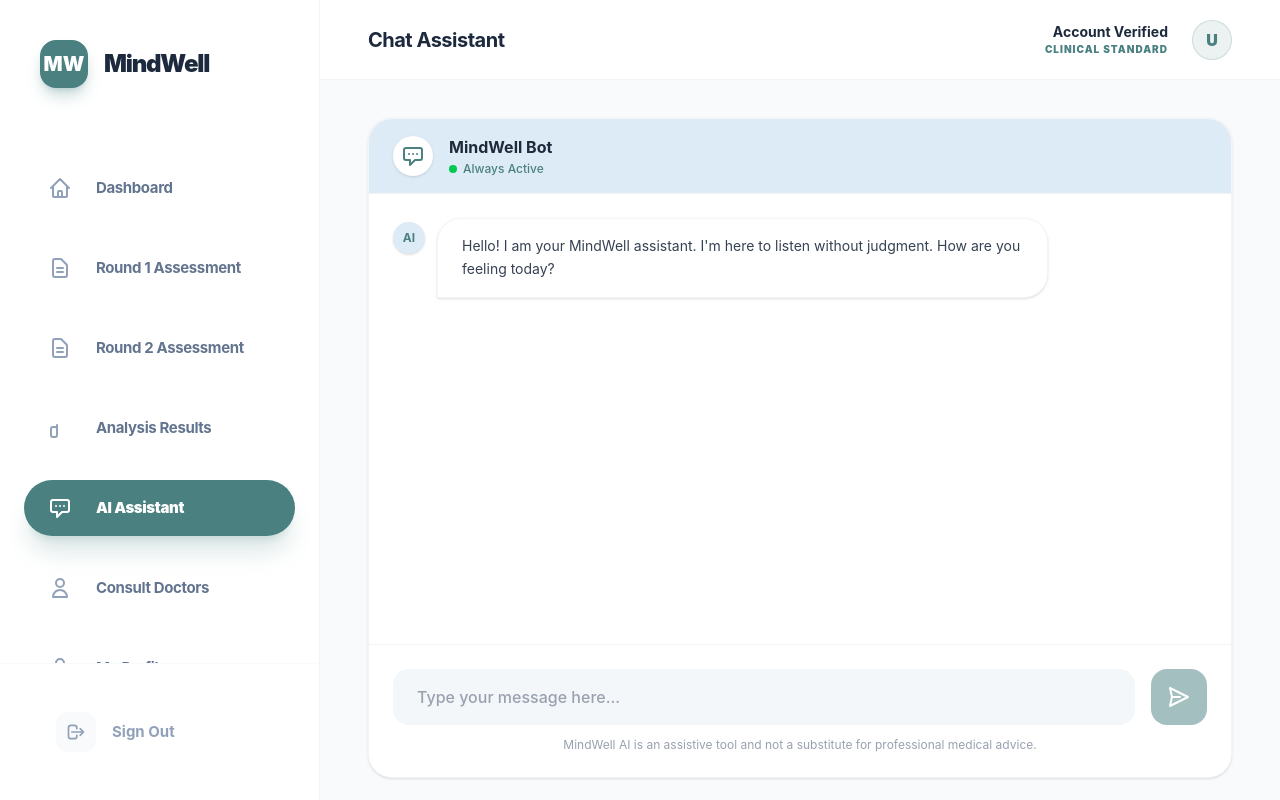
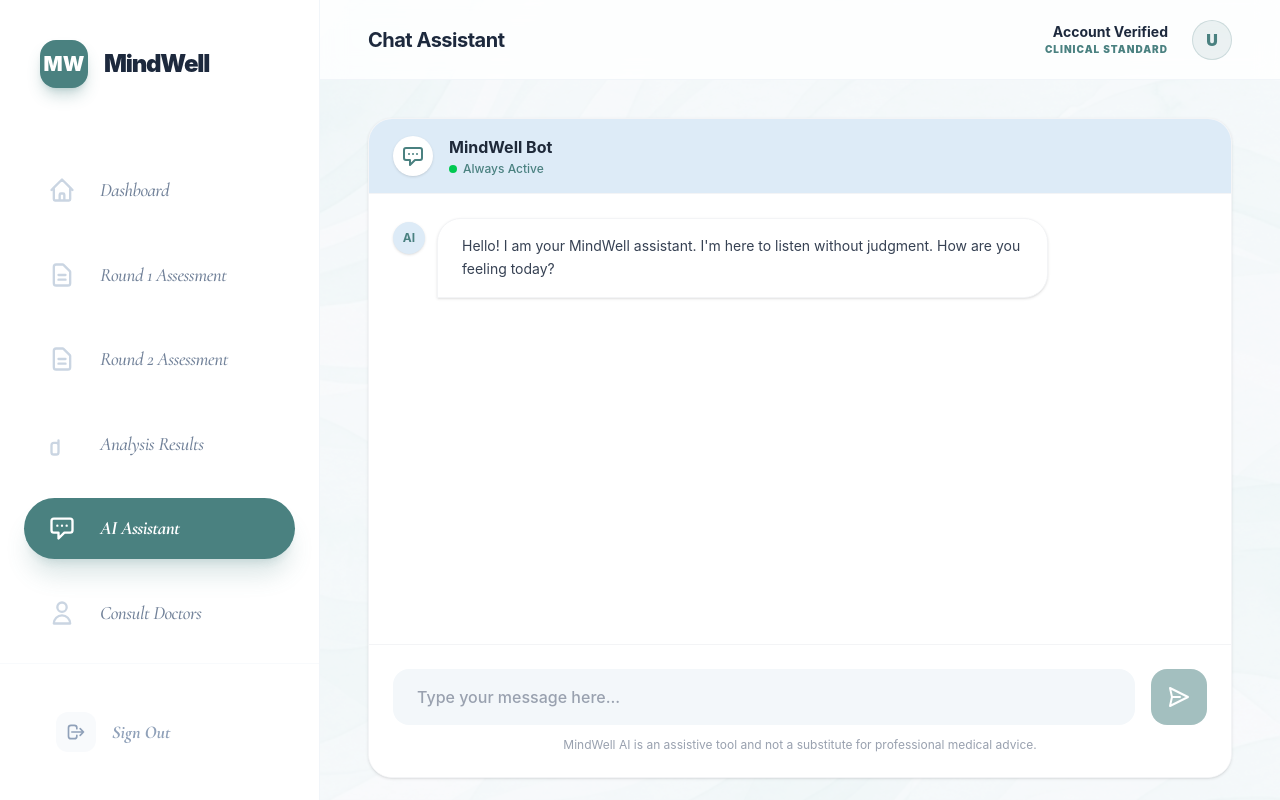
Before and after one commit to GauriTh06/mental-health, a React (Vite) app in the folder client/: page /chat in a window 1280 px wide. Built offline with nearby package versions, Linux system fonts and the light colour scheme; sample sign-in values are in the browser's storage.

Commit message:
UI Refinement: Enhanced sidebar typography and dashboard background

```diff
--- a/client/index.html
+++ b/client/index.html
@@ -1,13 +1,21 @@
 <!doctype html>
 <html lang="en">
+
 <head>
   <meta charset="UTF-8" />
   <link rel="icon" type="image/svg+xml" href="/vite.svg" />
   <meta name="viewport" content="width=device-width, initial-scale=1.0" />
-    <title>client</title>
+  <title>MindWell | Mental Health Intelligence</title>
+  <link rel="preconnect" href="https://fonts.googleapis.com">
+  <link rel="preconnect" href="https://fonts.gstatic.com" crossorigin>
+  <link
+    href="https://fonts.googleapis.com/css2?family=Montserrat:wght@300;400;500;600;700;800;900&family=Cormorant+Garamond:ital,wght@1,500;1,600;1,700&display=swap"
+    rel="stylesheet">
 </head>
+
 <body>
   <div id="root"></div>
   <script type="module" src="/src/main.jsx"></script>
 </body>
+
 </html>
--- a/client/src/components/DashboardLayout.jsx
+++ b/client/src/components/DashboardLayout.jsx
@@ -41,10 +41,10 @@ const DashboardLayout = ({ children, title }) => {
                                 : 'text-slate-500 hover:bg-slate-50 hover:text-[#4A8180]'
                                 }`}
                         >
-                            <svg className={`w-6 h-6 mr-6 ${active ? 'text-white' : 'text-slate-400 group-hover:text-[#4A8180]'}`} fill="none" stroke="currentColor" viewBox="0 0 24 24">
+                            <svg className={`w-7 h-7 mr-6 ${active ? 'text-white' : 'text-slate-300 group-hover:text-[#4A8180]'}`} fill="none" stroke="currentColor" viewBox="0 0 24 24">
                                 <path strokeLinecap="round" strokeLinejoin="round" strokeWidth="2" d={item.icon} />
                             </svg>
-                            <span className={`text-[15px] tracking-tight ${active ? 'font-black' : 'font-bold'}`}>{item.label}</span>
+                            <span className={`text-[19px] tracking-tight font-premium-serif italic ${active ? 'font-black' : 'font-medium opacity-90'}`}>{item.label}</span>
                         </Link>
                     )
                 })}
@@ -58,7 +58,7 @@ const DashboardLayout = ({ children, title }) => {
                     <div className="w-10 h-10 rounded-xl bg-slate-50 flex items-center justify-center group-hover:bg-rose-50 group-hover:text-rose-500 transition-colors">
                         <svg className="w-5 h-5" fill="none" stroke="currentColor" viewBox="0 0 24 24"><path strokeLinecap="round" strokeLinejoin="round" strokeWidth="2" d="M17 16l4-4m0 0l-4-4m4 4H7m6 4v1a3 3 0 01-3 3H6a3 3 0 01-3-3V7a3 3 0 013-3h4a3 3 0 013 3v1" /></svg>
                     </div>
-                    Sign Out
+                    <span className="font-premium-serif italic text-lg">Sign Out</span>
                 </button>
             </div>
         </div>
@@ -95,8 +95,9 @@ const DashboardLayout = ({ children, title }) => {
             </AnimatePresence>
 
             {/* Main Content Area */}
-            <main className="flex-1 flex flex-col min-w-0 overflow-hidden">
-                <header className="h-20 flex items-center justify-between px-8 md:px-12 bg-white border-b border-slate-100 flex-shrink-0">
+            <main className="flex-1 flex flex-col min-w-0 overflow-hidden dashboard-bg-container">
+                <div className="dashboard-bg-image"></div>
+                <header className="h-20 flex items-center justify-between px-8 md:px-12 bg-white/80 backdrop-blur-md border-b border-slate-100 flex-shrink-0 relative z-10">
                     <div className="flex items-center gap-4">
                         <button className="md:hidden text-slate-600 p-2 hover:bg-slate-50 rounded-lg transition-colors" onClick={() => setIsMobileMenuOpen(true)}>
                             <svg className="w-7 h-7" fill="none" stroke="currentColor" viewBox="0 0 24 24"><path strokeLinecap="round" strokeLinejoin="round" strokeWidth="2" d="M4 6h16M4 12h16M4 18h16" /></svg>
@@ -115,7 +116,7 @@ const DashboardLayout = ({ children, title }) => {
                     </div>
                 </header>
 
-                <div className="flex-1 overflow-y-auto px-8 md:px-12 py-10 space-y-12">
+                <div className="flex-1 overflow-y-auto px-8 md:px-12 py-10 space-y-12 relative z-10">
                     {children}
                 </div>
             </main>
--- a/client/src/index.css
+++ b/client/src/index.css
@@ -85,3 +85,24 @@ body {
 ::-webkit-scrollbar-thumb:hover {
   background: #CBD5E1;
 }
+
+.font-premium-serif {
+  font-family: 'Cormorant Garamond', serif;
+}
+
+.dashboard-bg-container {
+  position: relative;
+  background-color: #F8FAFC;
+}
+
+.dashboard-bg-image {
+  position: absolute;
+  inset: 0;
+  background-image: url('./assets/redesign/dashboard_bg.png');
+  background-size: cover;
+  background-position: center;
+  background-attachment: fixed;
+  opacity: 0.15;
+  pointer-events: none;
+  z-index: 0;
+}
--- a/client/src/pages/Home.jsx
+++ b/client/src/pages/Home.jsx
@@ -62,7 +62,7 @@ const Home = () => {
                         </span>
                         <h1 className="text-7xl lg:text-9xl font-black text-gray-900 leading-[0.9] mb-10 tracking-tighter">
                             Predict & <br />
-                            <span className="text-[#4A8180]">Heal <br />Together</span>
+                            <span className="text-[#2D4F4E]">Heal <br />Together</span>
                         </h1>
                         <p className="text-2xl text-gray-700 mb-12 max-w-2xl leading-relaxed font-medium">
                             Empowering mental wellness through scientifically validated AI assessments and a supportive clinical network. Your journey to clarity starts here.
```
Also changed, not shown: client/src/assets/redesign/dashboard_bg.png (added). Lines whose indentation alone changed are shown as unchanged.
